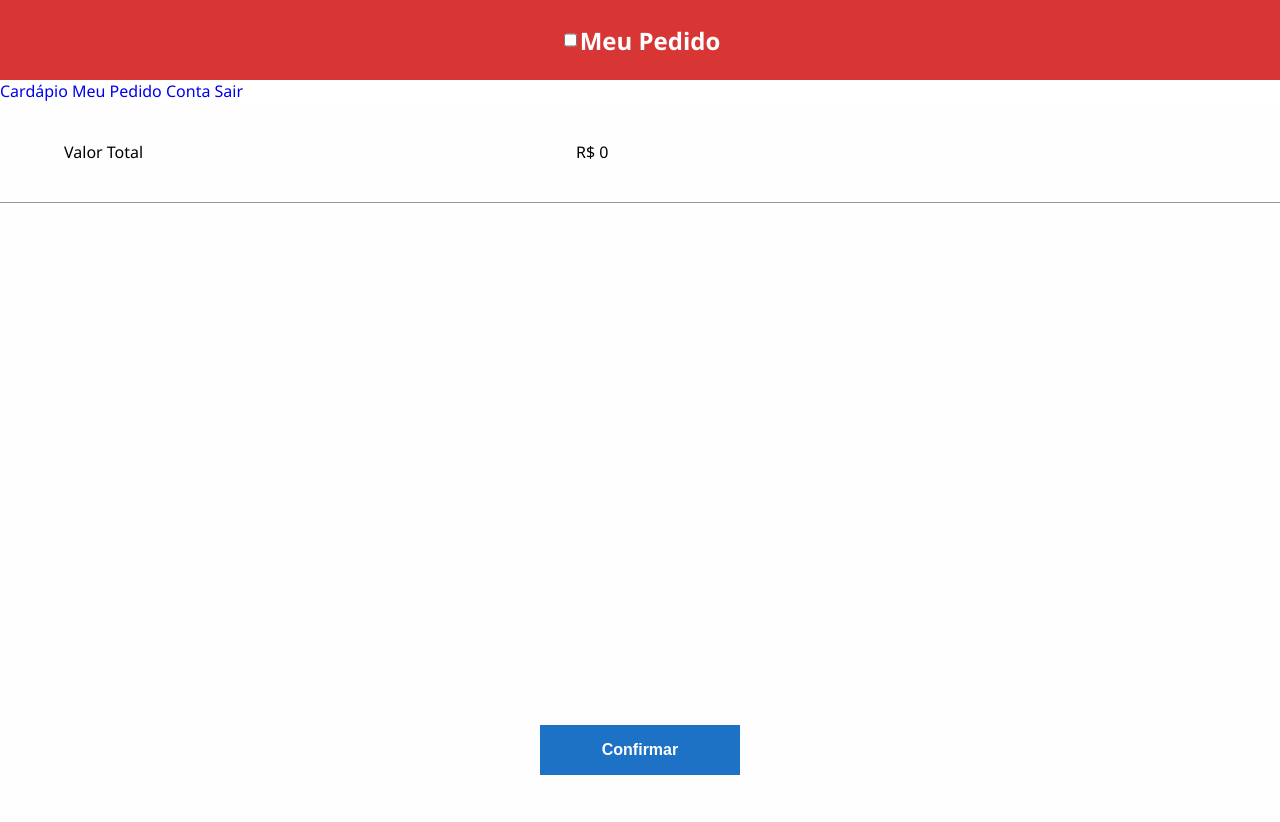
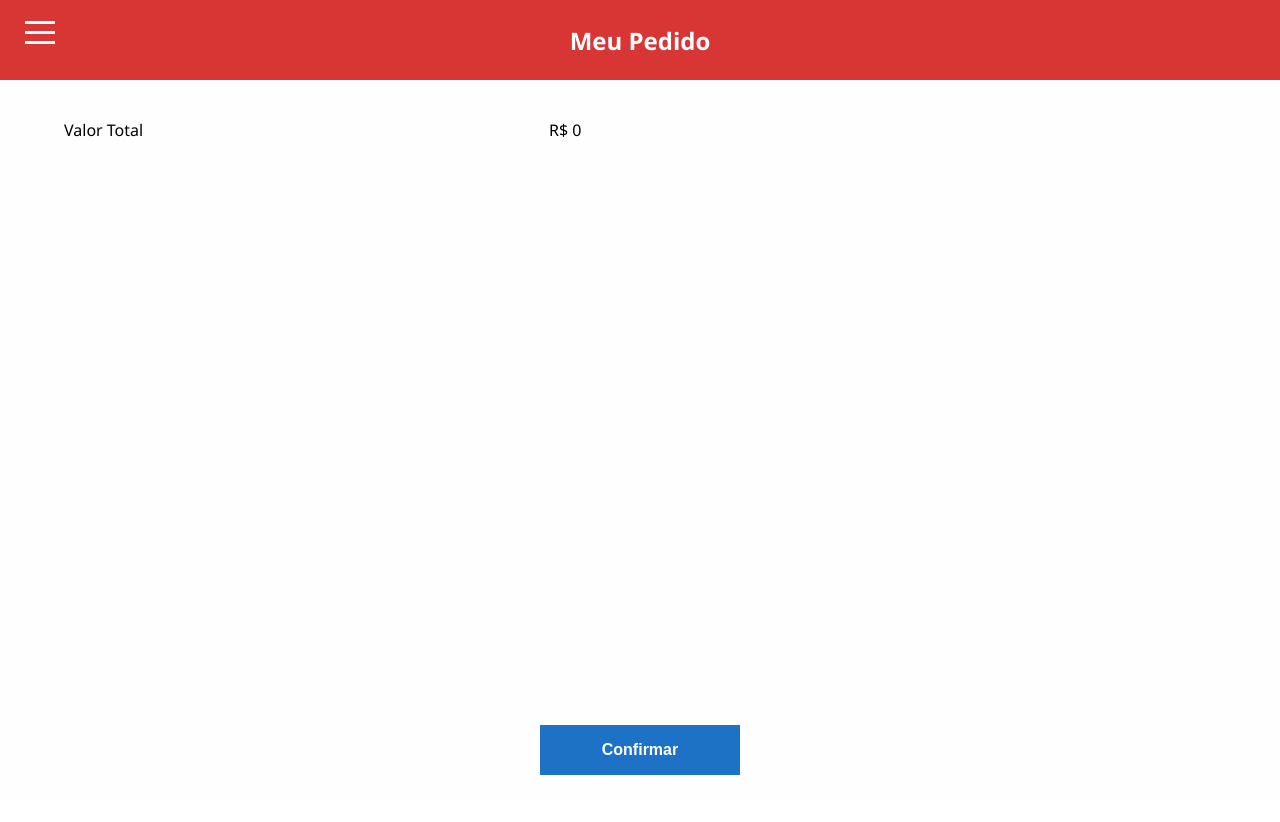
Before and after one commit to v2wtech/webfood, a PHP site: page /pedido/index.php in a window 1280 px wide. After the commit the page ends 775 px from the top, so only its background shows below. Run offline with PHP 8.4, Linux system fonts and the light colour scheme; the visitor is signed in with stand-in values (Sample User, id 1); data that the repository does not hold is empty.

Commit message:
update for fix

```diff
--- a/src/css/webfood.css
+++ b/src/css/webfood.css
@@ -57,9 +57,96 @@ html, body {
     background: #fefefe;
 }
 
+/* Menu*/
+.menu {
+    background: transparent;
+    border-radius: 50%;
+    width: 60px;
+    height: 60px;
+    position: fixed;
+    top: 2px;
+    left: 10px;
+    z-index: 2;
+}
+
+.hamburguer {
+    position: relative;
+    display: block;
+    background: #fff;
+    width: 30px;
+    height: 3px;
+    top: 29px;
+    left: 15px;
+    transition: .5s ease-in-out;
+}
+
+.hamburguer:before,
+.hamburguer:after {
+    background: #fff;
+    content: '';
+    display: block;
+    width: 100%;
+    height: 100%;
+    position: absolute;
+    transition: .5s ease-in-out;
+}
+
+.hamburguer:before {
+    top: -10px;
+}
+
+.hamburguer:after {
+    bottom: -10px;
+}
+
+#menu-hamburguer {
+    display: none;
+}
+
+#menu-hamburguer:checked ~ label .hamburguer {
+    transform: rotate(45deg);
+}
+
+#menu-hamburguer:checked ~ label .hamburguer:before {
+    transform: rotate(90deg);
+    top: 0;
+}
+
+#menu-hamburguer:checked ~ label .hamburguer:after {
+    transform: rotate(90deg);
+    bottom: 0;
+}
+
+.side-nav{
+    width: 0px;
+    height:100vh;
+    position:fixed;
+    z-index:1;
+    top:0;
+    left:0;
+    background-color:#111;
+    opacity:0.9;
+    overflow-x:hidden;
+    padding-top:60px;
+    transition:0.5s;
+}
+
+.side-nav a{
+    padding:10px 10px 10px 30px;
+    text-decoration:none;
+    font-size:22px;
+    color:#ccc;
+    display:block;
+    transition:0.3s;
+}
+
+.side-nav a:hover{
+    color:#fff;
+}
+
+
 
  /* ----- mesa / cardapio ----- */
-
 .tables, .categories, .products-open {
     display: flex;
     justify-content: center;
@@ -70,8 +157,9 @@ html, body {
     display: none;
 }
 
+
+
 /* ----- mesa ----- */
-
 .table {
     display: flex;
     justify-content: center;
@@ -87,15 +175,15 @@ html, body {
     cursor: pointer;
 }
 
+
+
 /* ----- categoria ----- */
-
 .category {
     display: flex;
     justify-content: center;
     align-items: center;
     width: 100%;
     height: 18vh;
-    /* background: #3381b4; */
     color: #000;
     font-size: 18pt;
     font-weight: bold;
@@ -113,6 +201,8 @@ html, body {
     width: 100%;
     background: transparent;
 }
+
+
 
 /* ----- produto ----- */
 .product {
@@ -152,8 +242,9 @@ html, body {
 }
 
 
+
 /* ----- Meu Pedido ----- */
-.order {
+.order-row {
     margin: 0;
     padding: 0;
     width: 100%;
@@ -165,6 +256,10 @@ html, body {
     float: left;
 }
 
+.order-column {
+    flex-flow: column wrap;
+}
+
 .order_items {
     margin: 0;
     padding: 0;
@@ -173,7 +268,11 @@ html, body {
     align-items: center;
     width: 100%;
     height: 100px;
-    border-bottom: 1px solid #999;
+    border-top: 1px solid #999;
+}
+
+.order_items:first-child {
+    border-top: none;
 }
 
     .textOrderItems {
@@ -191,6 +290,11 @@ html, body {
 
     .priceOrderItems {
         width: 25%;
+    }
+
+    .priceOrderItems:last-child {
+        width: 55%;
+        margin-right: 5%;
     }
 
     .amountOrderItems {
@@ -345,7 +449,7 @@ html, body {
 
 
 
-/* ----- modal cardapio ----- */
+/* ----- Modal Cardápio ----- */
 .modal__content > div {
     width: 250px;
     height: auto;
@@ -405,11 +509,15 @@ html, body {
         height: 150px;
     }
 
+
+
     /* ----- cardapio ----- */
     .products-open {
         max-width: 100%;
         flex-flow: column;
     }
+
+
 
     /* ----- produto ----- */
     .product {
@@ -441,6 +549,8 @@ html, body {
         color: #777;
     }
 
+
+
     /* ----- Modal ----- */
     .modal__content{
         width: 80%;
@@ -451,7 +561,7 @@ html, body {
         top: 89%;
         width: inherit;
         position: absolute;
-        }
+    }
 
 }
 
@@ -463,10 +573,14 @@ html, body {
         height: 150px;
     }
 
+
+
     /* ----- Produto ----- */
     .product {
         width: 100%;
     }
+
+
 
     /* ----- Modal ----- */
     .modal__content{
--- a/src/js/webfood.js
+++ b/src/js/webfood.js
@@ -2,6 +2,19 @@ const $ = function(selector){
     return (document.querySelectorAll(selector).length > 1) ?
         document.querySelectorAll(selector):document.querySelectorAll(selector)[0]
 }.bind(document)
+
+
+
+// ---> Menu
+
+let loadMenuOptions = () => {
+    $('#menu-hamburguer').addEventListener('click', function(){
+        if($('#menu-hamburguer').checked == true)
+            $('.side-nav').style.width = '300px';
+        else
+            $('.side-nav').style.width = '0';
+    })
+}
 
 // ---> Mesa
 let loadFuncTables = () => {
@@ -33,3 +46,24 @@ let moreProduct = () => {
 }
 
 // ---> Meu Pedido
+let loadAddNFunctions = () => {
+    $('.btnLess').forEach(btnLess => btnLess.onclick = (el) => {
+        if(el.target.nextElementSibling.innerHTML > 1)
+            el.target.nextElementSibling.innerHTML--
+    })
+
+    $('.btnMore').forEach(btnMore => btnMore.onclick = (em) => {
+        em.target.previousElementSibling.innerHTML++
+    })
+}
+
+let loadAddFunctions = () => {
+    $('.btnLess').onclick = (el) => {
+        if(el.target.nextElementSibling.innerHTML > 1)
+            el.target.nextElementSibling.innerHTML--
+    }
+
+    $('.btnMore').onclick = (em) => {
+        em.target.previousElementSibling.innerHTML++
+    }
+}
```
